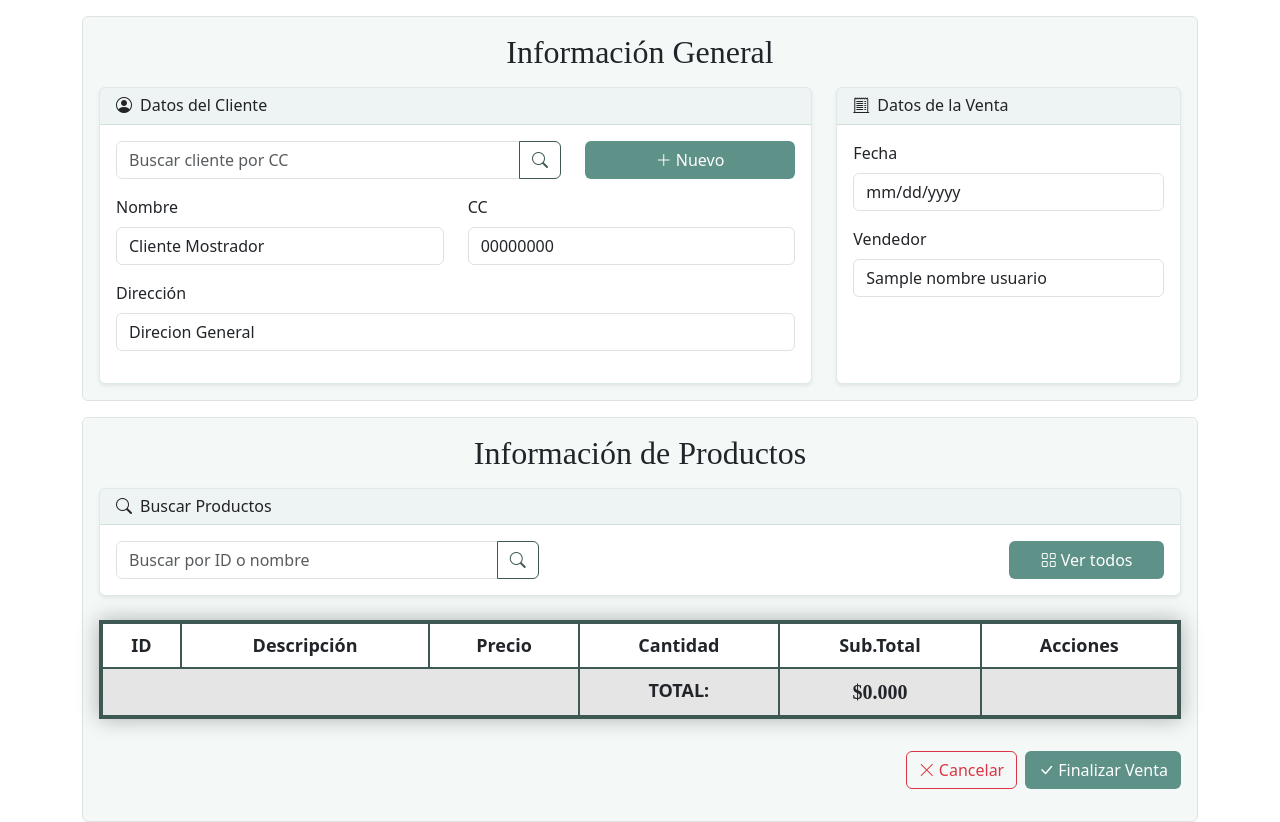
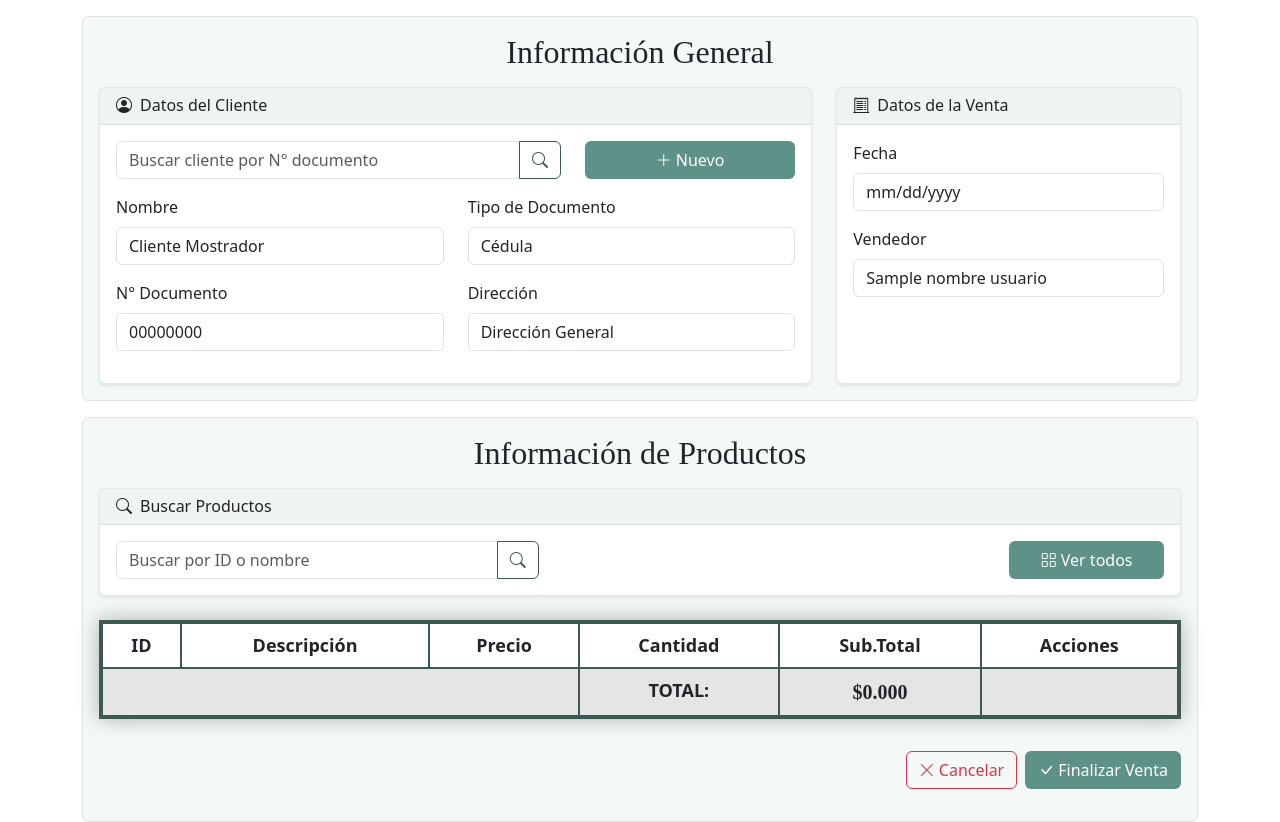
Before and after one commit to Diventracker/Diven, a FastAPI app: template ventas/templates/crear.html in a window 1280 px wide. Run offline with FastAPI, Linux system fonts and the light colour scheme; data comes from the database, SQL or seed files in the repository; the template is opened without the code that fills it: most values are stand-ins (such as "Sample title", 1, 10 or a date in 2020); some web fonts are replaced.

Commit message:
se areglo ventas

```diff
--- a/clientes/routes.py
+++ b/clientes/routes.py
@@ -76,6 +76,7 @@ def crear_cliente(
             return JSONResponse(content={
                 "id": nuevo.id_cliente,
                 "nombre_cliente": nuevo.nombre_cliente,
+                "tipo_documento": nuevo.tipo_documento,
                 "numero_documento": nuevo.numero_documento,
                 "direccion_cliente": nuevo.direccion_cliente
             })
@@ -143,7 +144,7 @@ def eliminar_cliente(
 #Ruta para obtener el cliente
 @router.get("/clientes/buscar/{documento}", response_class=JSONResponse)
 def buscar_cliente_por_documento(documento: str, db: Session = Depends(get_db)):
-    cliente = db.query(Cliente).filter(Cliente.numero_documento == document).first()
+    cliente = db.query(Cliente).filter(Cliente.numero_documento == documento).first()
 
 
     if not cliente:
--- a/static/js/ventas/crear/buscarCliente.js
+++ b/static/js/ventas/crear/buscarCliente.js
@@ -9,20 +9,25 @@ async function buscarCliente() {
 
         const cliente = await res.json();
         mostrarAlerta("alerta-exito", "¡Cliente Actualizado!");
+
         document.getElementById("nombre-cliente").value = cliente.nombre;
-        document.getElementById("cc-cliente").value = cliente.cedula;
         document.getElementById("direccion-cliente").value = cliente.direccion;
         document.getElementById("id-cliente").value = cliente.id;
 
-        // Limpiar el input y mostrar el placeholder que definiste en el HTML
+        // Campos nuevos
+        document.getElementById("tipo-documento-cliente").value = cliente.tipo_documento;
+        document.getElementById("numero-documento-cliente").value = cliente.numero_documento;
+
         cedulaInput.value = "";
 
     } catch (error) {
         mostrarAlerta("alerta-warning", "¡Cliente no encontrado!");
 
         document.getElementById("nombre-cliente").value = "Cliente Mostrador";
-        document.getElementById("cc-cliente").value = "00000000";
         document.getElementById("direccion-cliente").value = "Direcion General";
         document.getElementById("id-cliente").value = "55";
+
+        document.getElementById("tipo-documento-cliente").value = "Cédula";
+        document.getElementById("numero-documento-cliente").value = "00000000";
     }
 }
--- a/static/js/ventas/crear/crearCliente.js
+++ b/static/js/ventas/crear/crearCliente.js
@@ -26,7 +26,8 @@ async function manejarEnvioCliente(e) {
 
     document.getElementById("id-cliente").value = data.id;
     document.getElementById("nombre-cliente").value = data.nombre_cliente;
-    document.getElementById("cc-cliente").value = data.cedula;
+    document.getElementById("tipo-documento-cliente").value = data.tipo_documento;
+    document.getElementById("numero-documento-cliente").value = data.numero_documento;
     document.getElementById("direccion-cliente").value = data.direccion_cliente;
 
     modal.hide();
--- a/ventas/templates/crear.html
+++ b/ventas/templates/crear.html
@@ -31,7 +31,7 @@
       <!-- Titulo -->
       <h2 class="text-center mb-3">Información General</h2>
       <div class="row">
-        <!-- Datos del cliente -->
+  <!-- DATOS DEL CLIENTE -->
   <div class="col-md-8">
     <div class="card h-100 shadow-sm">
       <div class="card-header">
@@ -41,50 +41,55 @@
         <div class="row mb-3">
           <div class="col-md-8">
             <div class="input-group">
-                    <input type="text" class="form-control" placeholder="Buscar cliente por CC" id="cc-input">
+              <input type="text" class="form-control" placeholder="Buscar cliente por N° documento" id="cc-input">
               <button class="btn btn-outline-enviar" type="button" onclick="buscarCliente()"><i class="bi bi-search"></i></button>
             </div>
           </div>
           <div class="col-md-4">
-                  <button class="btn btn-enviar w-100" data-bs-toggle="modal" data-bs-target="#modalRegistro"><i class="bi bi-plus-lg me-1"></i>Nuevo</button>
+            <button class="btn btn-enviar w-100" data-bs-toggle="modal" data-bs-target="#modalRegistro">
+              <i class="bi bi-plus-lg me-1"></i>Nuevo
+            </button>
           </div>
         </div>
-              <div class="row">
-                <div class="col-md-6 mb-3">
+
+        <div class="row mb-3">
+          <div class="col-md-6">
             <label class="form-label">Nombre</label>
             <input type="hidden" id="id-cliente" value="55">
             <input id="nombre-cliente" type="text" class="form-control" value="Cliente Mostrador" readonly>
           </div>
-                <div class="col-md-6 mb-3">
-                  <label class="form-label">CC</label>
-                  <input id="cc-cliente" type="text" class="form-control" value="00000000" readonly>
+          <div class="col-md-6">
+            <label class="form-label">Tipo de Documento</label>
+            <input id="tipo-documento-cliente" type="text" class="form-control" value="Cédula" readonly>
           </div>
         </div>
-              <div class="row">
-                <div class="col-md-12 mb-3">
+
+        <div class="row mb-3">
+          <div class="col-md-6">
+            <label class="form-label">N° Documento</label>
+            <input id="numero-documento-cliente" type="text" class="form-control" value="00000000" readonly>
+          </div>
+          <div class="col-md-6">
             <label class="form-label">Dirección</label>
-                  <input id="direccion-cliente" type="text" class="form-control" value="Direcion General" readonly>
+            <input id="direccion-cliente" type="text" class="form-control" value="Dirección General" readonly>
           </div>
         </div>
       </div>
     </div>
   </div>
 
-        <!-- Datos de la venta-->
+  <!-- DATOS DE LA VENTA -->
   <div class="col-md-4">
     <div class="card h-100 shadow-sm">
       <div class="card-header">
         <h6 class="mb-0"><i class="bi bi-receipt-cutoff me-2"></i>Datos de la Venta</h6>
       </div>
       <div class="card-body">
-              <div class="row">
-                <div class="col-md-12 mb-3">
+        <div class="mb-3">
           <label class="form-label">Fecha</label>
           <input type="date" class="form-control" value="{{ fecha_actual }}" readonly>
         </div>
-              </div>
-              <div class="row">
-                <div class="col-md-12 mb-3">
+        <div class="mb-3">
           <label class="form-label">Vendedor</label>
           <input type="text" class="form-control" value="{{ nombre_usuario }}" readonly>
           <input type="hidden" id="id-usuario" value="{{ id_usuario }}">
@@ -93,7 +98,7 @@
     </div>
   </div>
 </div>
-      </div>
+
     </section>
 
     <!-- Información de Productos -->
@@ -262,27 +267,47 @@
               <form id="form-cliente">
                 <div class="mb-3">
                   <label for="nombre" class="form-label">Nombre:</label>
-                        <input type="text" class="form-control" id="nombre" name="nombre_cliente" required pattern="[A-Za-zÁÉÍÓÚÜÑáéíóúüñ\s]+" maxlength="50">
+                  <input type="text" class="form-control" id="nombre" name="nombre_cliente" required
+                    pattern="[A-Za-zÁÉÍÓÚÜÑáéíóúüñ\s]+" maxlength="50">
                 </div>
-                    <div class="mb-3">
-                        <label for="cedula" class="form-label">Cédula:</label>
-                        <input type="text" class="form-control" id="cedula" name="cedula" required pattern="\d+" maxlength="10">
+                <div class="row mb-3">
+                  <div class="col-md-6">
+                    <label for="tipo_documento" class="form-label">Tipo de Documento:</label>
+                <select id="tipo_documento" name="tipo_documento" class="form-select" required>
+                  <option value="">Seleccione tipo</option>
+                  <option value="CC">Cédula de Ciudadanía (CC)</option>
+                  <option value="TI">Tarjeta de Identidad (TI)</option>
+                  <option value="CE">Cédula de Extranjería (CE)</option>
+                  <option value="Pasaporte">Pasaporte</option>
+                </select>
                   </div>
+                  <div class="col-md-6">
+                    <label for="numero_documento" class="form-label">N° Documento:</label>
+                    <input type="text" class="form-control" id="numero_documento" name="numero_documento" required pattern="\d+"
+                      maxlength="15">
+                  </div>
+                </div>
+
                 <div class="mb-3">
                   <label for="direccion" class="form-label">Dirección:</label>
                   <input type="text" class="form-control" name="direccion_cliente" id="direccion" required>
                 </div>
+
                 <div class="mb-3">
                   <label for="telefono" class="form-label">Teléfono:</label>
-                        <input type="tel" class="form-control" id="telefono" name="telefono_cliente" required pattern="\d{10}" maxlength="10">
+                  <input type="tel" class="form-control" id="telefono" name="telefono_cliente" required pattern="\d{10}"
+                    maxlength="10">
                 </div>
+
                 <div class="mb-3">
                   <label for="correo" class="form-label">Correo:</label>
                   <input type="email" class="form-control" id="correo" name="email_cliente" required>
                 </div>
+
                 <input type="hidden" name="lugar" value="ventas">
                 <button type="submit" class="btn btn-enviar w-100">Guardar Cliente</button>
               </form>
+
             </div>
         </div>
     </div>
```
Also changed, not shown: clientes/templates/clientes.html (+5 -4 lines). Lines whose indentation alone changed are shown as unchanged.
